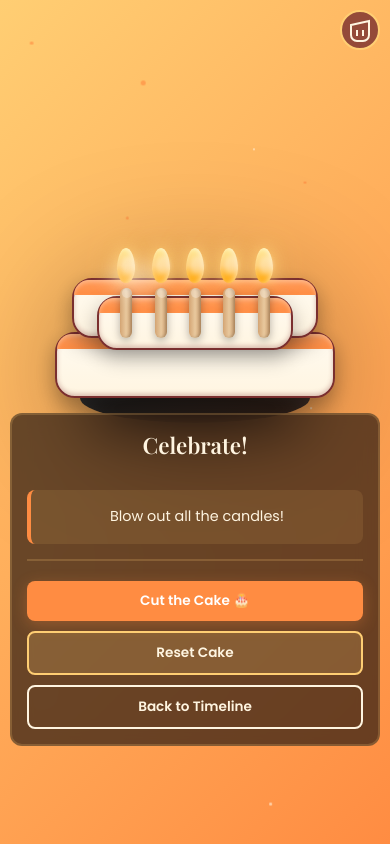
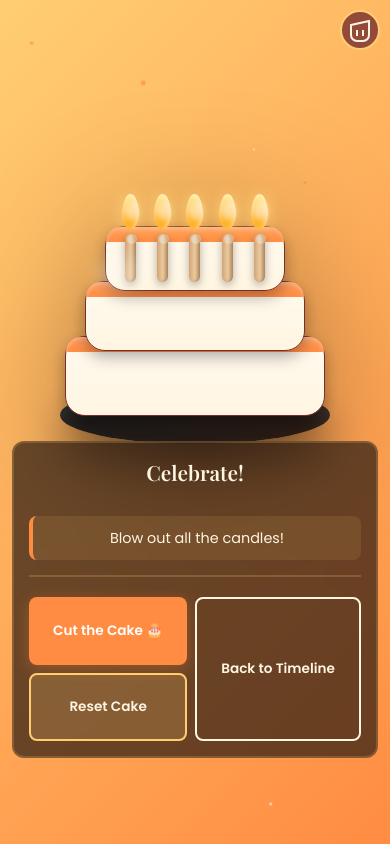
Before and after one commit to chintan-singal/hbddad, a plain HTML site: page cake.html in a window 390 px wide. Drawn offline with nearby package versions, Linux system fonts and the light colour scheme.

Commit message:
Add files via upload

```diff
--- a/cake.css
+++ b/cake.css
@@ -660,72 +660,153 @@ body {
         grid-template-columns: 1fr;
         height: auto;
         gap: 30px;
+        min-height: auto;
+    }
+
+    .left-panel {
+        min-height: 450px;
+        width: 100%;
     }
 
     .cake-area {
         width: 100%;
-        max-width: 400px;
-        height: 400px;
+        max-width: 450px;
+        height: 450px;
+        margin: 0 auto;
     }
 
     .cake {
         max-width: 100%;
         height: 100%;
+        width: 100%;
+    }
+
+    .cake-layer {
+        border: 2px solid var(--color-warm-maroon);
+    }
+
+    .layer-1 {
+        width: 85%;
+        height: 100px;
+        bottom: 0;
+    }
+
+    .layer-2 {
+        width: 75%;
+        height: 85px;
+        bottom: 80px;
+    }
+
+    .layer-3 {
+        width: 65%;
+        height: 75px;
+        bottom: 155px;
+    }
+
+    .plate {
+        width: 320px;
+        height: 70px;
+        bottom: -35px;
+    }
+
+    .candles-row {
+        top: -50px;
+        padding: 0 5%;
+    }
+
+    .candle-flame {
+        width: 20px;
+        height: 40px;
+    }
+
+    .candle-stick {
+        width: 13px;
+        height: 55px;
     }
 
     .right-panel {
         padding: 30px;
         min-height: auto;
+        gap: 30px;
     }
 
     .message-title {
         font-size: 2rem;
     }
+
+    .btn {
+        padding: 12px 24px;
+        font-size: 1rem;
+    }
 }
 
 @media (max-width: 768px) {
     .split-container {
-        width: 98%;
+        width: 100%;
         padding: 15px;
         gap: 20px;
+        height: auto;
+    }
+
+    .left-panel {
+        width: 100%;
+        min-height: 380px;
     }
 
     .cake-area {
         width: 100%;
-        max-width: 350px;
-        height: 350px;
+        max-width: 360px;
+        height: 360px;
+        margin: 0 auto;
     }
 
     .cake {
         max-width: 100%;
         height: 100%;
+        width: 100%;
     }
 
     .cake-layer {
-        border-width: 2px;
+        border: 2px solid var(--color-warm-maroon);
     }
 
     .layer-1 {
-        width: 100%;
-        height: 20%;
+        width: 280px;
+        height: 85px;
+        bottom: 0;
     }
 
     .layer-2 {
-        width: 90%;
-        height: 20%;
-        bottom: 18%;
+        width: 240px;
+        height: 75px;
+        bottom: 70px;
     }
 
     .layer-3 {
-        width: 75%;
-        height: 18%;
-        bottom: 16%;
+        width: 200px;
+        height: 70px;
+        bottom: 135px;
     }
 
     .plate {
-        width: 280px;
-        height: 60px;
-        bottom: -30px;
+        width: 300px;
+        height: 65px;
+        bottom: -32px;
+    }
+
+    .candles-row {
+        top: -55px;
+        padding: 0 8%;
+    }
+
+    .candle-flame {
+        width: 19px;
+        height: 38px;
+    }
+
+    .candle-stick {
+        width: 12px;
+        height: 52px;
     }
 
     .right-panel {
@@ -734,20 +815,27 @@ body {
     }
 
     .message-title {
-        font-size: 1.6rem;
+        font-size: 1.5rem;
     }
 
     .message-text {
         font-size: 0.95rem;
     }
 
+    .message-item {
+        padding: 15px;
+    }
+
     .controls-section {
         gap: 10px;
+        flex-wrap: wrap;
     }
 
     .btn {
-        padding: 12px 20px;
+        padding: 10px 18px;
         font-size: 0.9rem;
+        flex: 1;
+        min-width: 120px;
     }
 
     .music-toggle-cake {
@@ -756,45 +844,142 @@ body {
     }
 }
 
+/* ===== EXTRA SMALL MOBILE (under 360px) ===== */
+@media (max-width: 360px) {
+    .split-container {
+        padding: 10px;
+        gap: 12px;
+    }
+
+    .left-panel {
+        min-height: 300px;
+    }
+
+    .cake-area {
+        max-width: 280px;
+        height: 290px;
+    }
+
+    .layer-1 {
+        width: 240px;
+        height: 75px;
+    }
+
+    .layer-2 {
+        width: 200px;
+        height: 65px;
+        bottom: 60px;
+    }
+
+    .layer-3 {
+        width: 165px;
+        height: 60px;
+        bottom: 115px;
+    }
+
+    .plate {
+        width: 250px;
+        height: 55px;
+        bottom: -25px;
+    }
+
+    .right-panel {
+        padding: 12px;
+        gap: 12px;
+    }
+
+    .message-title {
+        font-size: 1.2rem;
+    }
+
+    .message-text {
+        font-size: 0.85rem;
+    }
+
+    .btn {
+        padding: 8px 10px;
+        font-size: 0.8rem;
+    }
+}
+
 @media (max-width: 480px) {
+    body {
+        overflow-x: hidden;
+    }
+
     .split-container {
         width: 100%;
-        padding: 10px;
+        padding: 12px;
         gap: 15px;
+        height: auto;
+    }
+
+    .left-panel {
+        width: 100%;
+        min-height: 340px;
     }
 
     .cake-area {
         width: 100%;
-        max-width: 280px;
-        height: 300px;
+        max-width: 300px;
+        height: 320px;
+        margin: 0 auto;
     }
 
     .cake {
         max-width: 100%;
         height: 100%;
+        width: 100%;
+    }
+
+    .cake-layer {
+        border: 1.5px solid var(--color-warm-maroon);
+        box-shadow: 0 6px 15px rgba(0, 0, 0, 0.3);
     }
 
     .layer-1 {
-        width: 100%;
-        height: 22%;
+        width: 260px;
+        height: 80px;
+        bottom: 0;
     }
 
     .layer-2 {
-        width: 88%;
-        height: 20%;
-        bottom: 20%;
+        width: 220px;
+        height: 70px;
+        bottom: 65px;
     }
 
     .layer-3 {
-        width: 70%;
-        height: 18%;
-        bottom: 16%;
+        width: 180px;
+        height: 65px;
+        bottom: 125px;
     }
 
     .plate {
-        width: 230px;
-        height: 50px;
-        bottom: -25px;
+        width: 270px;
+        height: 58px;
+        bottom: -28px;
+    }
+
+    .cake-shine {
+        width: 50px;
+        height: 35px;
+    }
+
+    .candles-row {
+        top: -55px;
+        padding: 0 5%;
+        height: 110px;
+    }
+
+    .candle-flame {
+        width: 17px;
+        height: 35px;
+    }
+
+    .candle-stick {
+        width: 11px;
+        height: 48px;
     }
 
     .right-panel {
@@ -804,21 +989,29 @@ body {
     }
 
     .message-title {
-        font-size: 1.4rem;
+        font-size: 1.3rem;
     }
 
     .message-item {
-        padding: 15px;
+        padding: 12px;
         margin: 0;
     }
 
     .message-text {
         font-size: 0.9rem;
+        line-height: 1.4;
+    }
+
+    .controls-section {
+        gap: 8px;
+        flex-wrap: wrap;
     }
 
     .btn {
-        padding: 10px 15px;
+        padding: 10px 12px;
         font-size: 0.85rem;
+        flex: 1 1 calc(50% - 4px);
+        min-width: 100px;
     }
 
     .music-toggle-cake {
@@ -826,20 +1019,6 @@ body {
         height: 40px;
         top: 10px;
         right: 10px;
-    }
-
-    .candles-row {
-        top: -60px;
-        padding: 0 10px;
-    }
-
-    .candle-flame {
-        width: 18px;
-        height: 35px;
-    }
-
-    .candle-stick {
-        width: 12px;
-        height: 50px;
+        font-size: 0.8rem;
     }
 }
```
